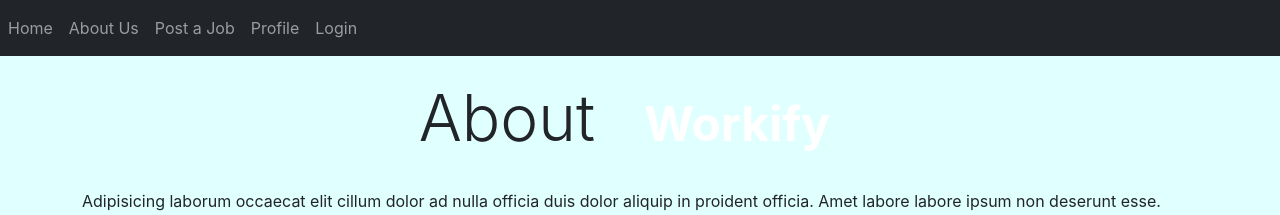
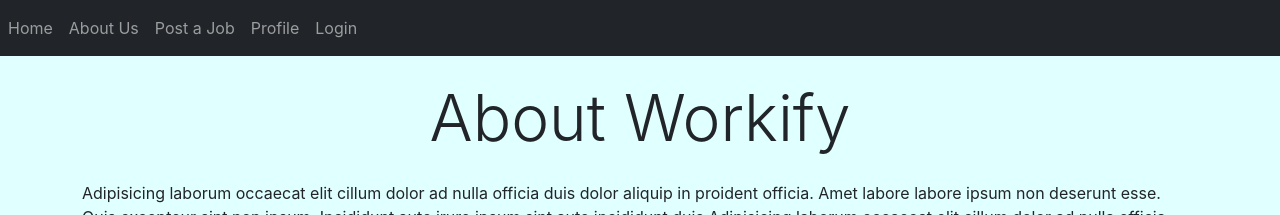
Before and after one commit to bmo890/Workify, a React (Create React App) app: page /about in a window 1280 px wide. Shown: the top 215 px of the page. Built offline with nearby package versions, Linux system fonts and the light colour scheme.

Commit message:
minor change to header at about us page

```diff
--- a/src/components/AboutUs.jsx
+++ b/src/components/AboutUs.jsx
@@ -4,9 +4,7 @@
 function AboutUs() {
   return (
     <Container>
-      <h2 className="text-center m-4 display-3">
-        About <Badge variant="info">Workify</Badge>
-      </h2>
+      <h2 className="text-center m-4 display-3">About Workify</h2>
       <p>
         Adipisicing laborum occaecat elit cillum dolor ad nulla officia duis
         dolor aliquip in proident officia. Amet labore labore ipsum non deserunt
```
